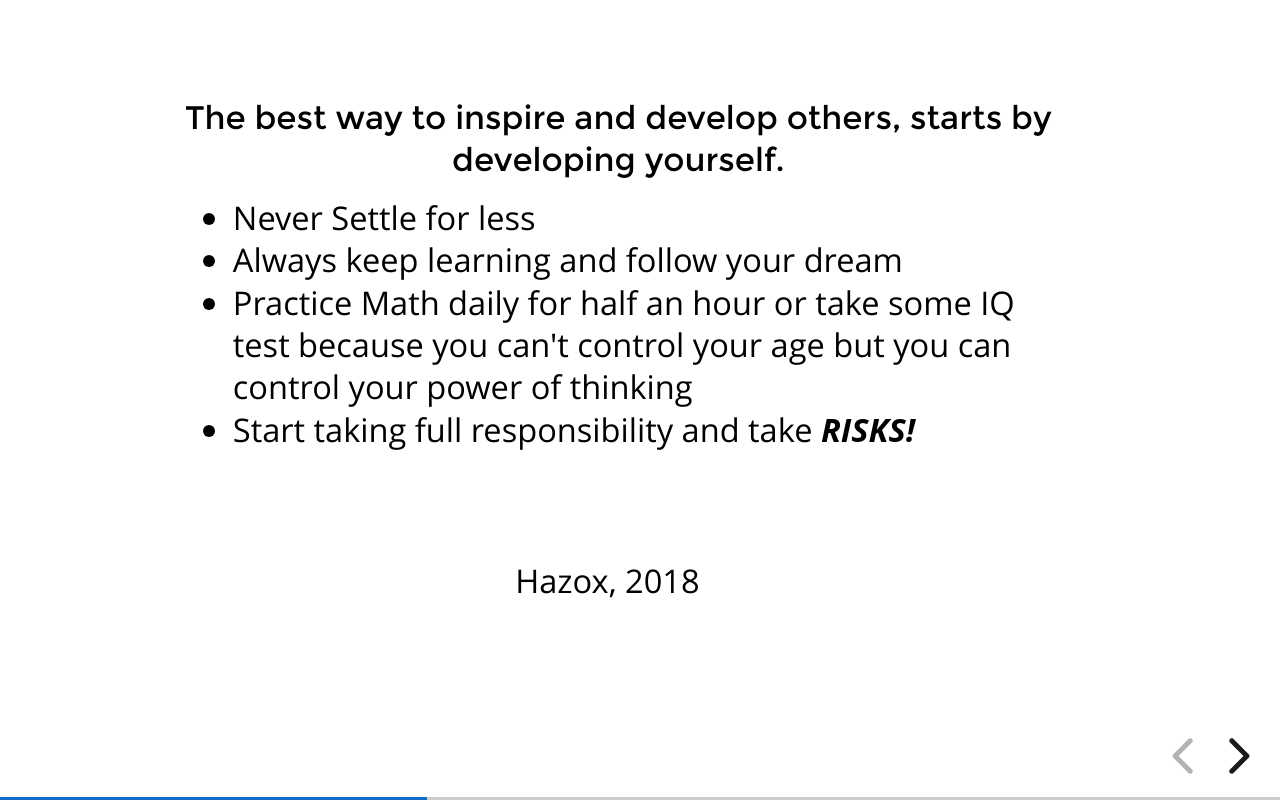
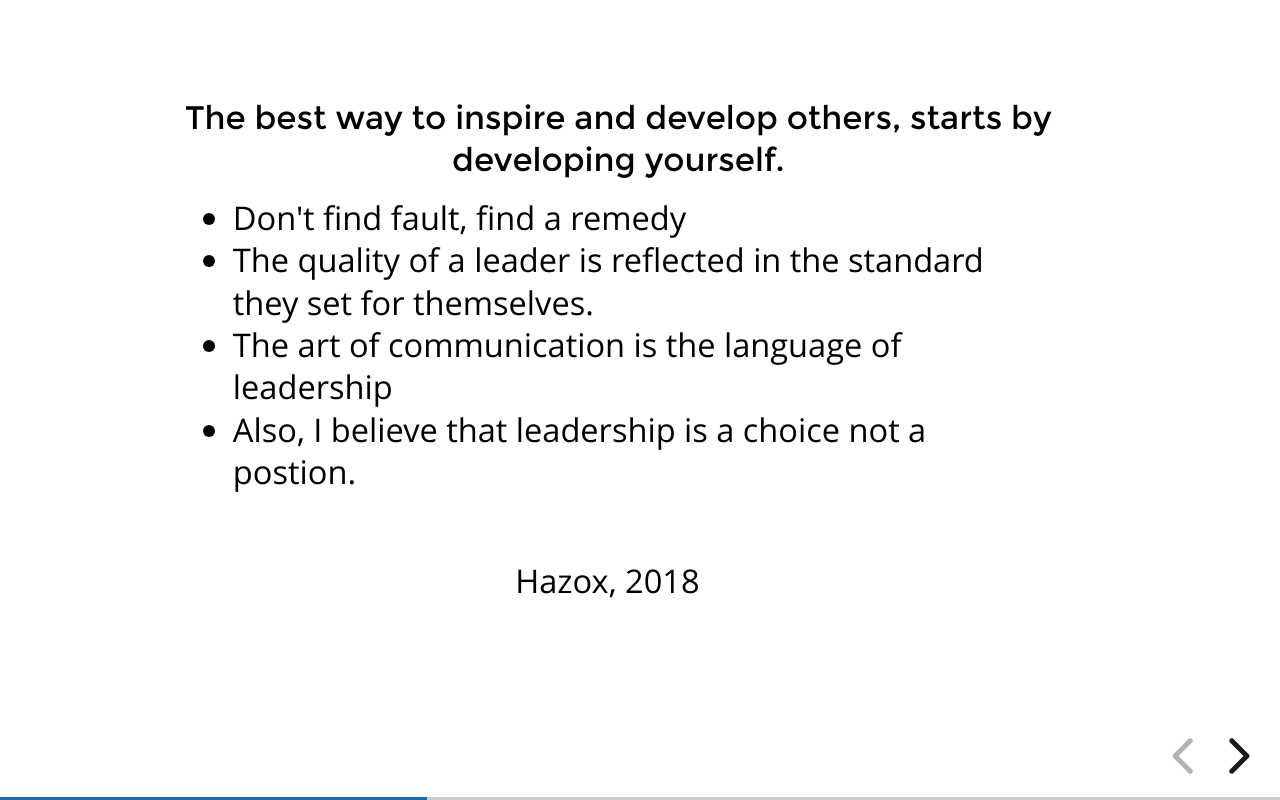
Before and after one commit to vishvajit79/hazoxInspirational, a plain HTML site: page second.html in a window 1280 px wide. Both pictures are taken after a click on the button "next slide". Drawn offline with Linux system fonts and the light colour scheme; a web font is replaced by a local one.

Commit message:
up[dated

```diff
--- a/second.html
+++ b/second.html
@@ -55,11 +55,10 @@
                      style="z-index: 11;">
                     <h6>The best way to inspire and develop others, starts by developing yourself.                    </h6>
                     <ul>
-                        <li>Never Settle for less</li>
-                        <li>Always keep learning and follow your dream</li>
-                        <li>Practice Math daily for half an hour or take some IQ test because you can't control your age but you can control your power of thinking</li>
-                        <li>Start taking full responsibility and take <em><strong>RISKS!</strong></em>
-                        </li>
+                        <li>Don't find fault, find a remedy</li>
+                        <li>The quality of a leader is reflected in the standard they set for themselves.</li>
+                        <li>The art of communication is the language of leadership</li>
+                        <li>Also, I believe that leadership is a choice not a postion.</li>
                     </ul>
                 </div>
             </div>
```
